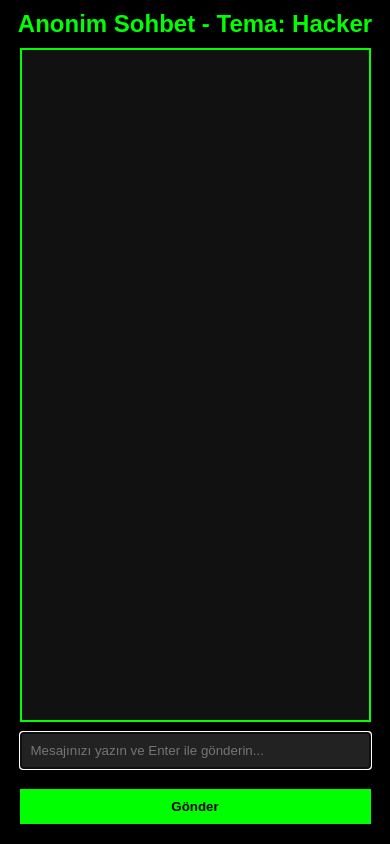
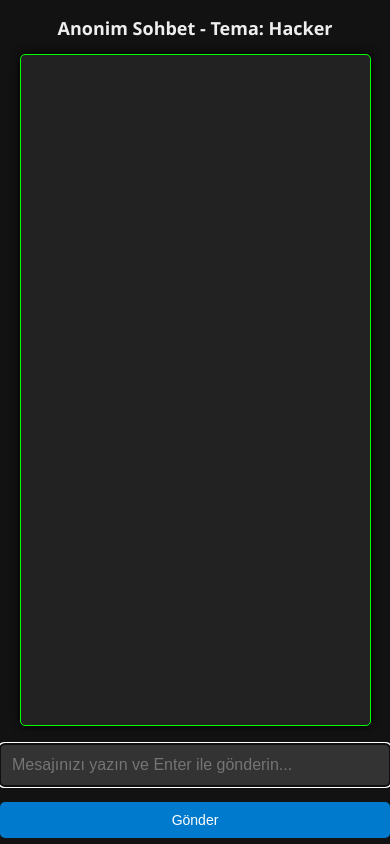
Before and after one commit to AKIN9980/my-flask-app, a Flask app: page /chat in a window 390 px wide. Run offline with Flask 3, Linux system fonts and the light colour scheme; the visitor is signed in with stand-in values (Sample User, id 1); some libraries are stand-ins or nearby versions.

Commit message:
mobildes

```diff
--- a/static/style.css
+++ b/static/style.css
@@ -2,23 +2,25 @@ body {
   background-color: #121212;
   color: #eee;
   font-family: 'Segoe UI', Tahoma, Geneva, Verdana, sans-serif;
-  margin: 0; padding: 0;
+  margin: 0;
+  padding: 0;
   display: flex;
   justify-content: center;
   align-items: center;
   height: 100vh;
 }
 
-.login-container, .chat-container {
+.login-container, .chat-container, form {
   background: #1e1e1e;
   padding: 20px;
   border-radius: 8px;
   width: 90vw;
   max-width: 480px;
   box-shadow: 0 0 10px #000;
+  box-sizing: border-box;
 }
 
-input[type="text"], input[type="password"], #messageInput {
+input[type="text"], input[type="password"], #messageInput, #msg {
   width: 100%;
   padding: 12px;
   margin: 8px 0 16px;
@@ -27,6 +29,7 @@ input[type="text"], input[type="password"], #messageInput {
   background: #333;
   color: #eee;
   font-size: 16px;
+  box-sizing: border-box;
 }
 
 button {
@@ -37,10 +40,19 @@ button {
   font-size: 16px;
   border-radius: 5px;
   cursor: pointer;
+  width: 100%;
+  box-sizing: border-box;
 }
 
 button:hover {
   background-color: #005f99;
+}
+
+a {
+  color: #aaa;
+  display: block;
+  text-align: center;
+  margin-top: 15px;
 }
 
 #error {
@@ -48,7 +60,7 @@ button:hover {
   margin-bottom: 15px;
 }
 
-#messages {
+#messages, #chat {
   height: 400px;
   overflow-y: auto;
   background: #222;
@@ -56,4 +68,22 @@ button:hover {
   border-radius: 5px;
   margin-bottom: 10px;
   font-size: 15px;
+  color: #0f0;
+  border: 1px solid #0f0;
 }
+
+.admin {
+  color: #f00;
+  font-weight: bold;
+}
+
+@media (max-width: 600px) {
+  h2 {
+    font-size: 18px;
+  }
+
+  input, button {
+    font-size: 14px;
+    padding: 10px;
+  }
+}
--- a/templates/admin_login.html
+++ b/templates/admin_login.html
@@ -2,16 +2,18 @@
 <html lang="tr">
 <head>
   <meta charset="UTF-8" />
+  <meta name="viewport" content="width=device-width, initial-scale=1.0">
   <title>Admin Girişi</title>
+  <link rel="stylesheet" href="/static/style.css">
 </head>
 <body>
+  <form action="/chat" method="get">
     <h2>Admin Girişi</h2>
-    <form action="/chat" method="get">
     <input type="hidden" name="nickname" value="admin" />
     <input type="hidden" name="admin" value="1" />
     <input type="password" name="password" placeholder="Şifre" required />
     <button type="submit">Giriş Yap</button>
+    <a href="/">Geri Dön</a>
   </form>
-    <a href="/">Geri Dön</a>
 </body>
 </html>
--- a/templates/chat.html
+++ b/templates/chat.html
@@ -2,65 +2,13 @@
 <html lang="tr">
 <head>
   <meta charset="UTF-8" />
+  <meta name="viewport" content="width=device-width, initial-scale=1.0">
   <title>Anonim Sohbet</title>
-    <style>
-        body {
-            font-family: Arial, sans-serif;
-            background-color: #000;
-            color: #0f0;
-            margin: 0; padding: 0;
-            display: flex;
-            flex-direction: column;
-            height: 100vh;
-        }
-        h2 {
-            text-align: center;
-            margin: 10px 0;
-        }
-        #chat {
-            flex-grow: 1;
-            overflow-y: auto;
-            border: 2px solid #0f0;
-            padding: 10px;
-            width: 90vw;
-            max-width: 700px;
-            margin: 0 auto;
-            background: #111;
-            box-sizing: border-box;
-        }
-        #msg {
-            width: 90vw;
-            max-width: 700px;
-            margin: 10px auto 20px;
-            padding: 10px;
-            background: #222;
-            color: #0f0;
-            border: 1px solid #0f0;
-            box-sizing: border-box;
-            display: block;
-        }
-        button {
-            display: block;
-            width: 90vw;
-            max-width: 700px;
-            margin: 0 auto 20px;
-            padding: 10px;
-            background-color: #0f0;
-            border: none;
-            color: #000;
-            font-weight: bold;
-            cursor: pointer;
-            box-sizing: border-box;
-        }
-        .admin {
-            color: #f00;
-            font-weight: bold;
-        }
-    </style>
+  <link rel="stylesheet" href="/static/style.css">
 </head>
-<body>
-    <h2>Anonim Sohbet - Tema: Hacker</h2>
-    <div id="chat"></div>
+<body style="flex-direction: column;">
+  <h2 style="text-align: center; margin-top: 10px;">Anonim Sohbet - Tema: Hacker</h2>
+  <div id="chat" class="chat-container"></div>
   <input type="text" id="msg" placeholder="Mesajınızı yazın ve Enter ile gönderin..." autocomplete="off" autofocus />
   <button onclick="sendMessage()">Gönder</button>
 
@@ -69,15 +17,12 @@
     var socket = io();
 
     function adjustChatHeight() {
-            // Header yüksekliği + input + button + marginlar hesaplanıyor
       const headerHeight = document.querySelector('h2').offsetHeight;
       const inputHeight = document.getElementById('msg').offsetHeight;
       const buttonHeight = document.querySelector('button').offsetHeight;
-            const totalUsedHeight = headerHeight + inputHeight + buttonHeight + 70; // ekstra marginlar için
-
-            const newHeight = window.innerHeight - totalUsedHeight;
+      const totalUsedHeight = headerHeight + inputHeight + buttonHeight + 70;
       const chatDiv = document.getElementById('chat');
-            chatDiv.style.height = newHeight + 'px';
+      chatDiv.style.height = (window.innerHeight - totalUsedHeight) + 'px';
     }
 
     window.addEventListener('resize', adjustChatHeight);
```
Also changed, not shown: templates/login.html (+11 -9 lines). Lines whose indentation alone changed are shown as unchanged.
